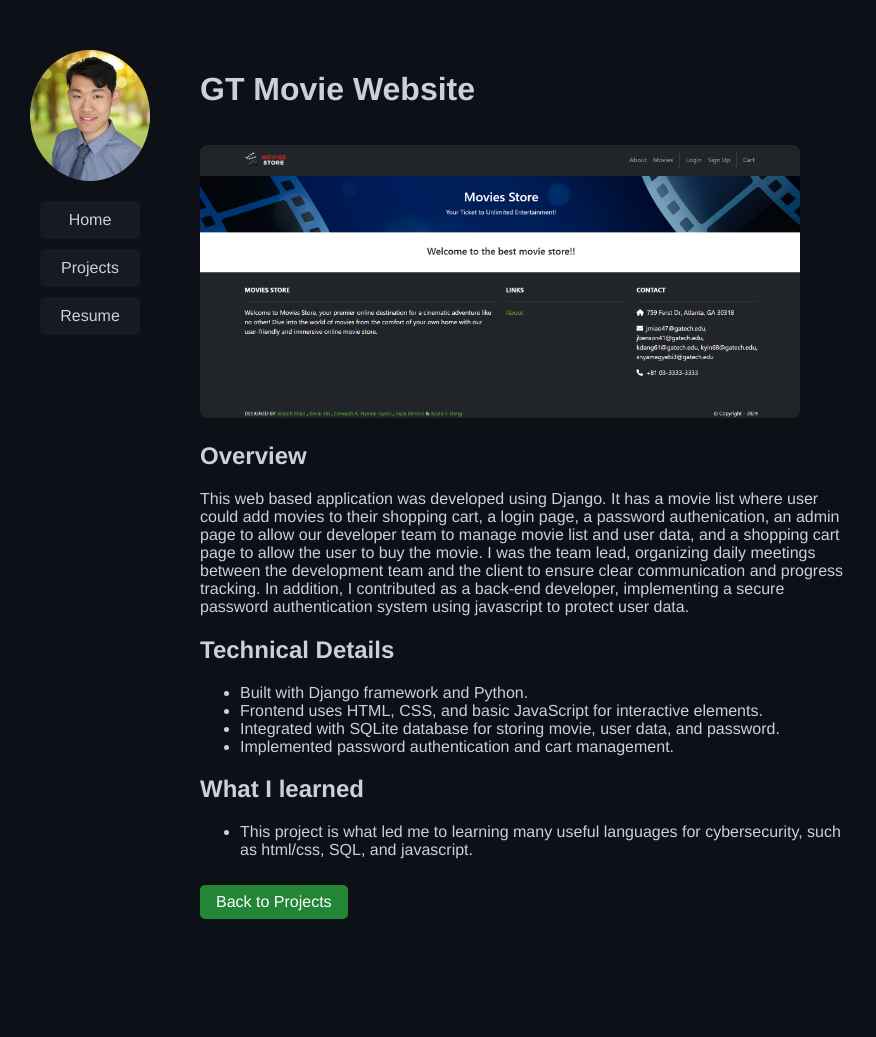
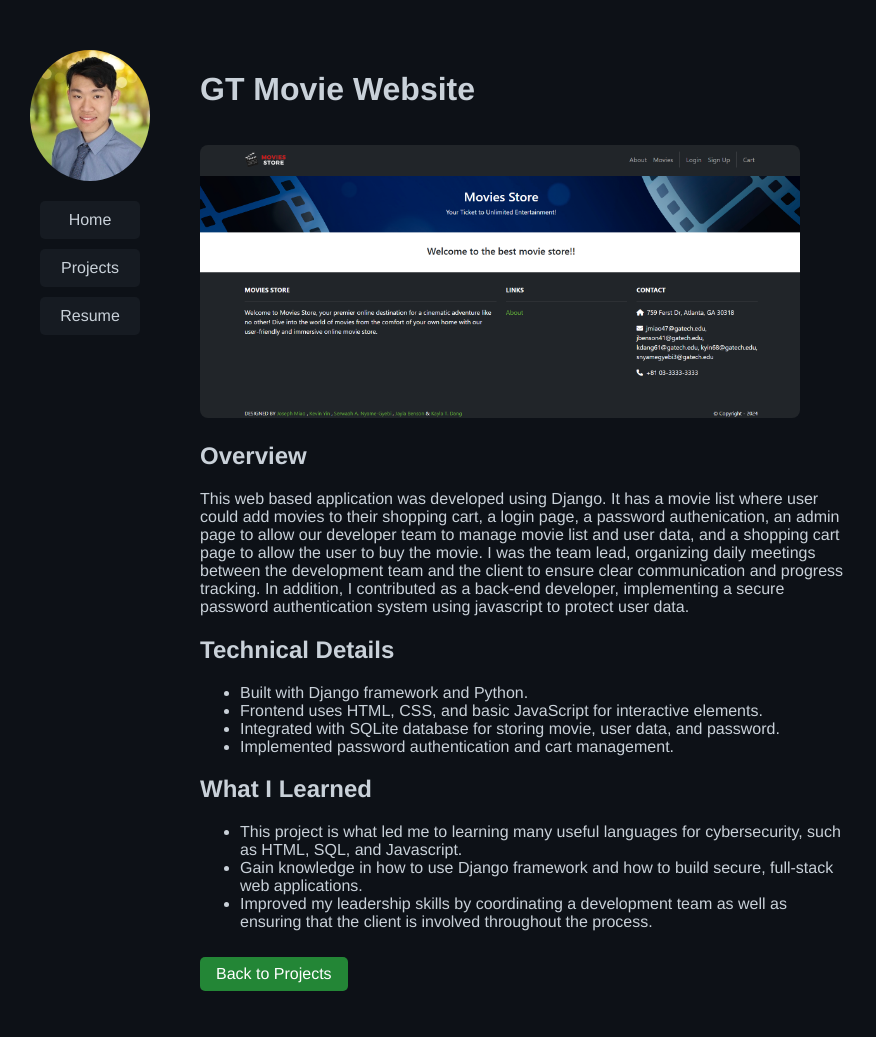
Before and after one commit to KevinYinGithub/KY.github.io, a Jekyll site: the page built from projects/gt-movie-website.md, in a window 1280 px wide. Shown: the whole page, without its empty margins (0-876 px from the left). Built offline with Jekyll 4.4.1, drawn with Linux system fonts in a browser that asks for light colours; before the commit the page ends 965 px from its top, so only the background shows below that.

Commit message:
Update gt-movie-website.md

```diff
--- a/projects/gt-movie-website.md
+++ b/projects/gt-movie-website.md
@@ -18,7 +18,9 @@ This web based application was developed using Django. It has a movie list where
 - Integrated with SQLite database for storing movie, user data, and password.
 - Implemented password authentication and cart management.
 
-## What I learned
-- This project is what led me to learning many useful languages for cybersecurity, such as html/css, SQL, and javascript.
+## What I Learned
+- This project is what led me to learning many useful languages for cybersecurity, such as HTML, SQL, and Javascript.
+- Gain knowledge in how to use Django framework and how to build secure, full-stack web applications.
+- Improved my leadership skills by coordinating a development team as well as ensuring that the client is involved throughout the process.
 
 <a href="{{ '/projects.html' | relative_url }}" class="project-button">Back to Projects</a>
```
